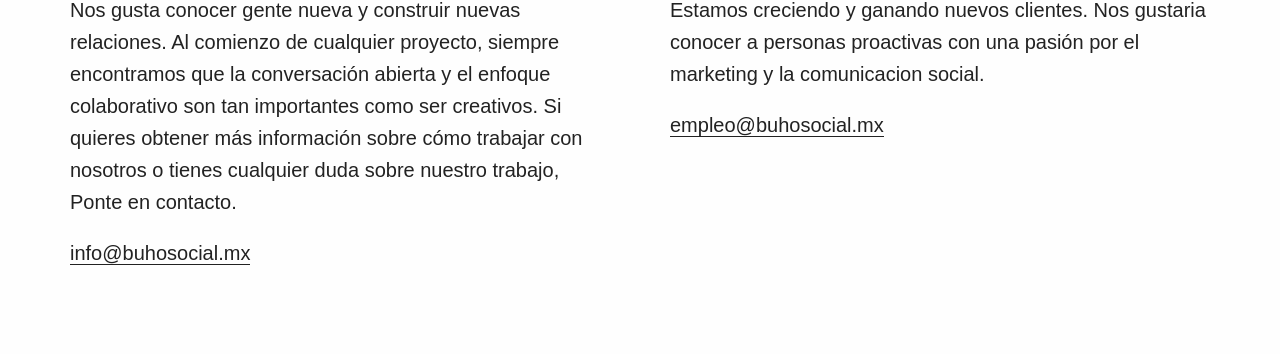
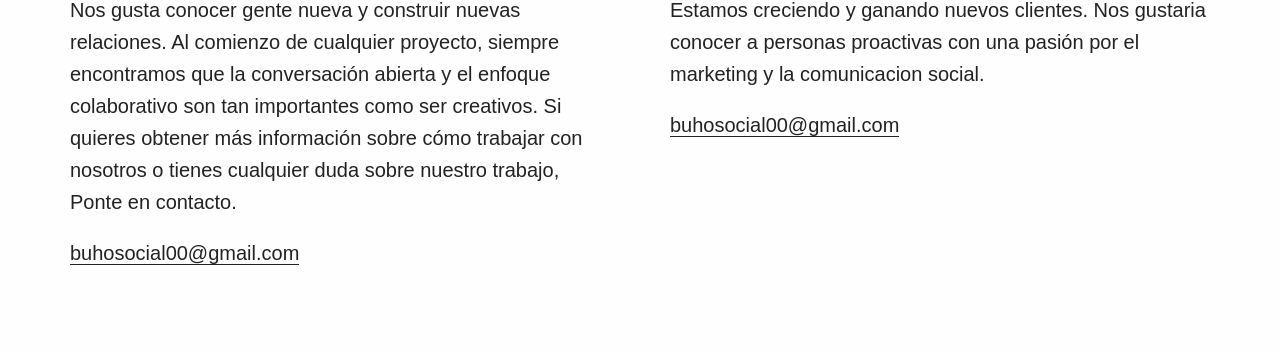
Before and after one commit to 4sonic/buho-social, a Jekyll site: the page built from contact.md, in a window 1280 px wide. Shown: the part 757-1111 px from the top of the page. Built offline with Jekyll 4.4.1, drawn with Linux system fonts in a browser that asks for light colours; some web fonts are replaced; a script that is not in the unit is left out.

Commit message:
update e-mail

```diff
--- a/_config.yml
+++ b/_config.yml
@@ -84,7 +84,7 @@
   hard_wrap: false
 highlighter: rouge
 company: Búho Social. Todos los derechos reservados.
-email: hola@buhosocial.mx
+email: buhosocial00@gmail.com
 google_site_verification: CeWh3WoLFVL6BBnk6I3hfi5WBCKQnw5fpXA4l8nu0pU
 analytics:
 logo: "/assets/img/logo.svg"
--- a/contact.md
+++ b/contact.md
@@ -5,9 +5,9 @@
 enquiries:
 - title: Tienes algun proyecto en mente?
   text: Nos gusta conocer gente nueva y construir nuevas relaciones. Al comienzo de cualquier proyecto, siempre encontramos que la conversación abierta y el enfoque colaborativo son tan importantes como ser creativos. Si quieres obtener más información sobre cómo trabajar con nosotros o tienes cualquier duda sobre nuestro trabajo, Ponte en contacto.
-  contact: info@buhosocial.mx
+  contact: buhosocial00@gmail.com
 - title: Quieres trabajar con nosotros?
   text: Estamos creciendo y ganando nuevos clientes. Nos gustaria conocer a personas proactivas con una pasión por el marketing y la comunicacion social.
-  contact: empleo@buhosocial.mx
+  contact: buhosocial00@gmail.com
 layout: contact
 ---
```
Also changed, not shown: 10 other files.
